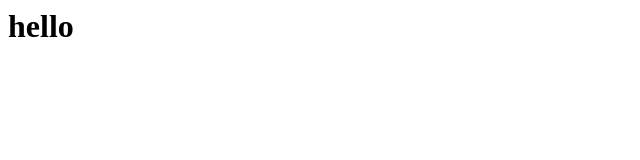
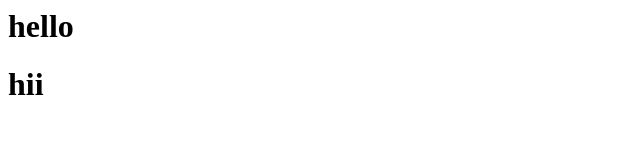
Before and after one commit to mayankbharawa/auto-scalling-aws-github-rsync, a plain HTML site: page index.html in a window 1280 px wide. Shown: the full height of the page, 0-640 px from the left. Drawn offline with Linux system fonts and the light colour scheme.

Commit message:
Update index.html

```diff
--- a/index.html
+++ b/index.html
@@ -4,5 +4,6 @@
 </head>
 <body>
 <h1>hello</h1>
+  <h1>hii</h1>
 </body>
 </html>
```
